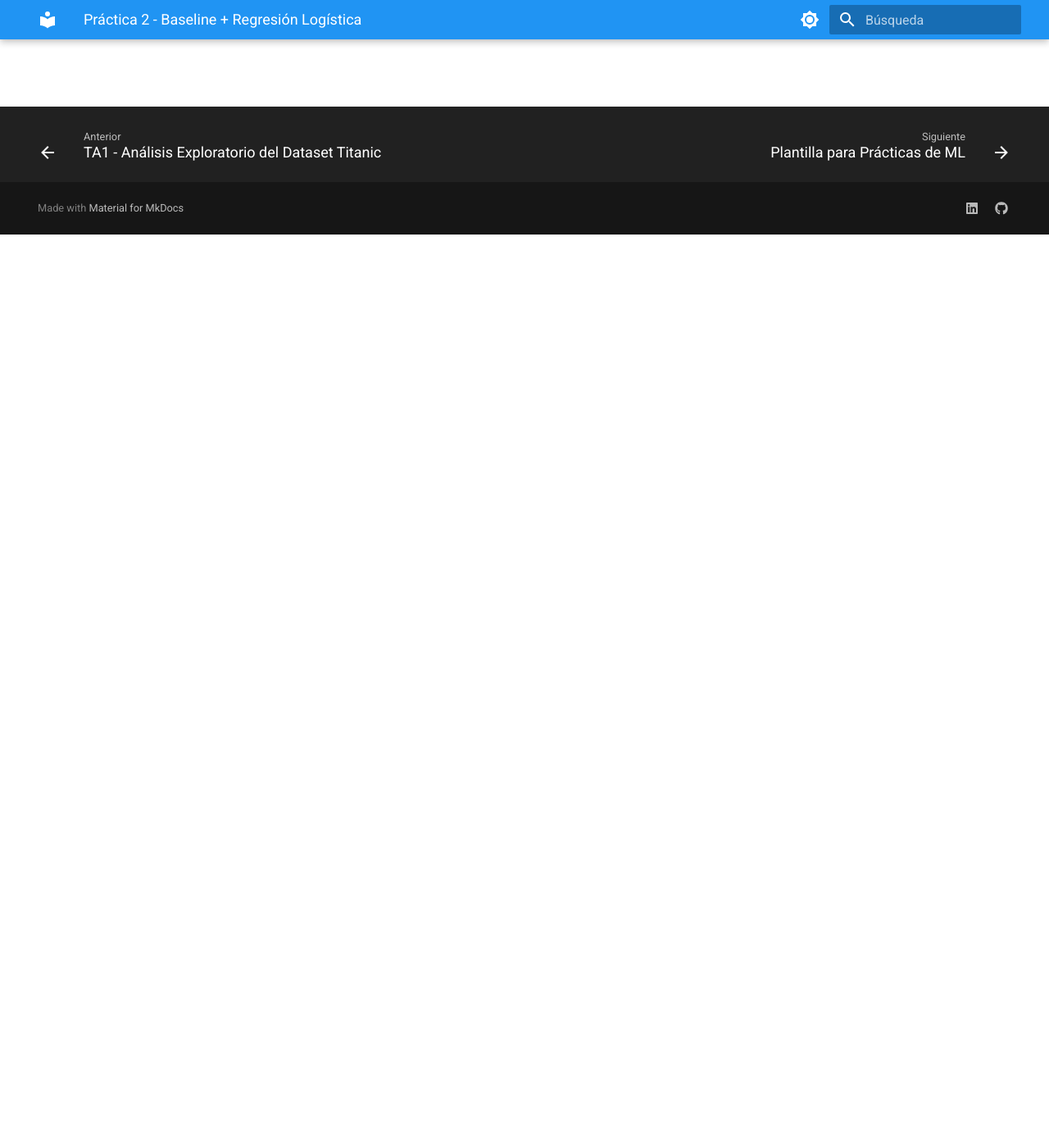
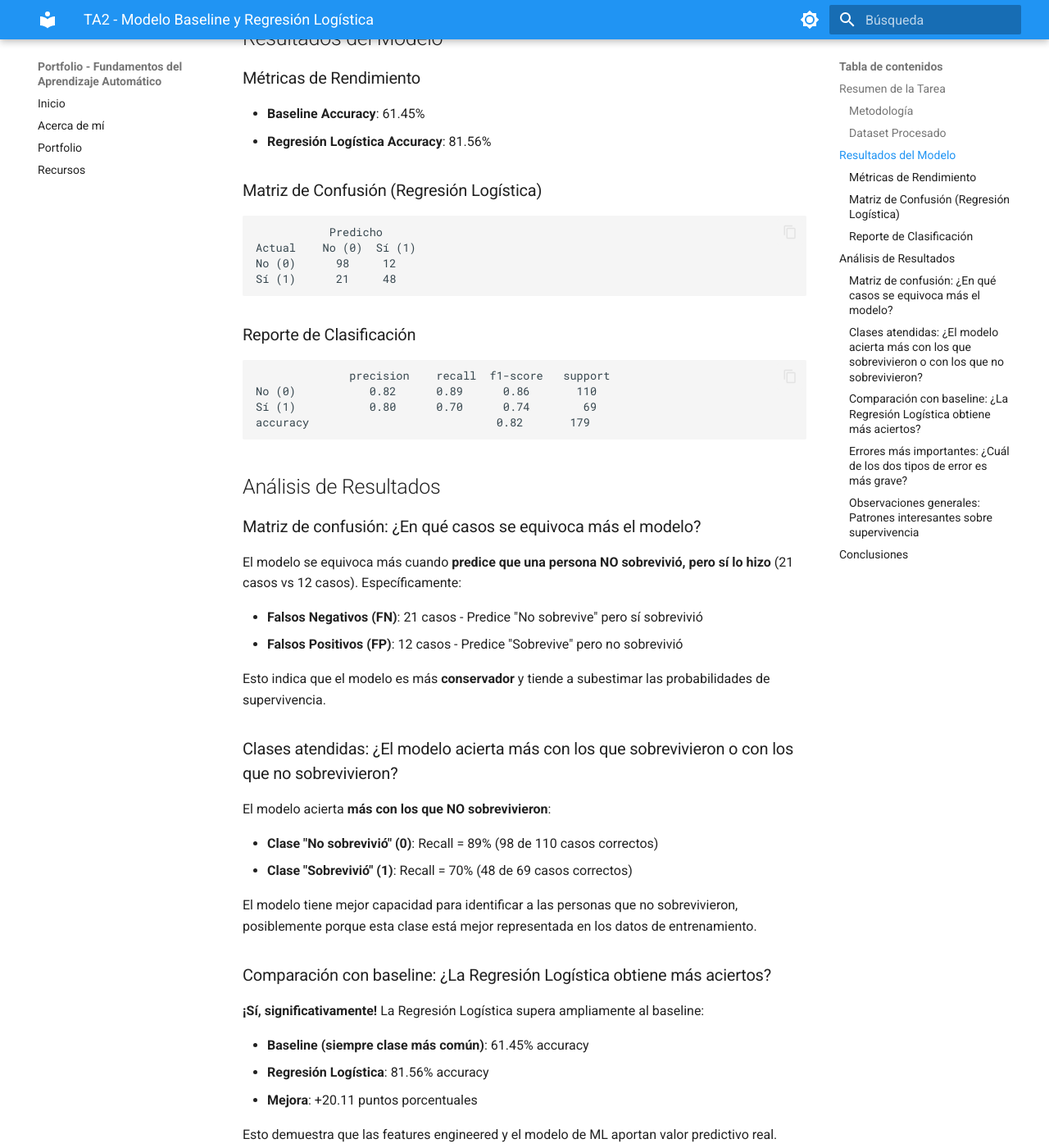
Before and after one commit to diesilveira/portfolio-ia, an MkDocs documentation site: the page built from docs/portfolio/02-baseline-logreg.md, in a window 1280 px wide and 1400 px high, scrolled down 1114 px. Shown: the whole window at 82% size. Built offline with MkDocs 1.6.1 and Material for MkDocs 9.7.7, drawn with Linux system fonts in a browser that asks for light colours; some of the changed text lies outside the part shown.

Commit message:
add TA2 - Modelo Baseline y Regresión Logística

````diff
--- a/docs/portfolio/02-baseline-logreg.md
+++ b/docs/portfolio/02-baseline-logreg.md
@@ -1,12 +1,114 @@
----
-title: "Práctica 2 - Baseline + Regresión Logística"
-date: 2025-01-01
----
+# TA2 - Modelo Baseline y Regresión Logística
 
-# 📈 Práctica 2 - Baseline + Regresión Logística
+## Resumen de la Tarea
 
-## Contexto
+El **TA2** consistió en implementar un modelo baseline y una regresión logística para predecir la supervivencia en el Titanic. El objetivo principal fue comparar el rendimiento de un modelo simple (baseline) con un modelo de machine learning más sofisticado, aplicando técnicas de feature engineering y preprocesamiento de datos.
 
-Continuando con el dataset del Titanic, esta práctica se enfoca en la construcción de modelos predictivos. Implementaremos un modelo baseline simple seguido de regresión logística, comparando su performance y analizando las mejoras obtenidas a través de feature engineering.
+### Metodología
 
-## Objetivos
+1. **Preprocesamiento de datos**:
+   - Imputación de valores faltantes en `Age`, `Fare` y `Embarked`
+   - Manejo estratégico de missing values según el tipo de variable
+
+2. **Feature Engineering**:
+   - Creación de `FamilySize` (SibSp + Parch + 1)
+   - Variable `IsAlone` para identificar pasajeros solitarios
+   - Extracción de títulos del nombre (`Title`)
+   - Agrupación de títulos raros bajo categoría "Rare"
+
+3. **Modelado**:
+   - **Baseline**: DummyClassifier que predice siempre la clase más común
+   - **Regresión Logística**: Modelo supervisado con regularización
+   - División train/test (80/20) con estratificación
+
+4. **Evaluación**:
+   - Métricas de accuracy, precision, recall y F1-score
+   - Matriz de confusión para análisis de errores
+
+### Dataset Procesado
+
+- **Features utilizadas**: `Pclass`, `Sex`, `Age`, `Fare`, `Embarked`, `FamilySize`, `IsAlone`, `Title`, `SibSp`, `Parch`
+- **Encoding**: Variables categóricas convertidas con `pd.get_dummies()`
+- **Tamaño final**: 891 registros con features procesadas
+
+## Resultados del Modelo
+
+### Métricas de Rendimiento
+
+- **Baseline Accuracy**: 61.45%
+- **Regresión Logística Accuracy**: 81.56%
+
+### Matriz de Confusión (Regresión Logística)
+```
+           Predicho
+Actual    No (0)  Sí (1)
+No (0)      98     12
+Sí (1)      21     48
+```
+
+### Reporte de Clasificación
+```
+              precision    recall  f1-score   support
+No (0)           0.82      0.89      0.86       110
+Sí (1)           0.80      0.70      0.74        69
+accuracy                            0.82       179
+```
+
+## Análisis de Resultados
+
+### Matriz de confusión: ¿En qué casos se equivoca más el modelo?
+
+El modelo se equivoca más cuando **predice que una persona NO sobrevivió, pero sí lo hizo** (21 casos vs 12 casos). Específicamente:
+
+- **Falsos Negativos (FN)**: 21 casos - Predice "No sobrevive" pero sí sobrevivió
+- **Falsos Positivos (FP)**: 12 casos - Predice "Sobrevive" pero no sobrevivió
+
+Esto indica que el modelo es más **conservador** y tiende a subestimar las probabilidades de supervivencia.
+
+### Clases atendidas: ¿El modelo acierta más con los que sobrevivieron o con los que no sobrevivieron?
+
+El modelo acierta **más con los que NO sobrevivieron**:
+
+- **Clase "No sobrevivió" (0)**: Recall = 89% (98 de 110 casos correctos)
+- **Clase "Sobrevivió" (1)**: Recall = 70% (48 de 69 casos correctos)
+
+El modelo tiene mejor capacidad para identificar a las personas que no sobrevivieron, posiblemente porque esta clase está mejor representada en los datos de entrenamiento.
+
+### Comparación con baseline: ¿La Regresión Logística obtiene más aciertos?
+
+**¡Sí, significativamente!** La Regresión Logística supera ampliamente al baseline:
+
+- **Baseline (siempre clase más común)**: 61.45% accuracy
+- **Regresión Logística**: 81.56% accuracy
+- **Mejora**: +20.11 puntos porcentuales
+
+Esto demuestra que las features engineered y el modelo de ML aportan valor predictivo real.
+
+### Errores más importantes: ¿Cuál de los dos tipos de error es más grave?
+
+Para el problema del Titanic, los **Falsos Negativos (FN) son más graves**:
+
+- **FN (21 casos)**: Predecir que alguien NO sobrevivirá cuando SÍ lo hará
+- **FP (12 casos)**: Predecir que alguien sobrevivirá cuando NO lo hará
+
+En un contexto de emergencia, es más crítico **no identificar a alguien que podría salvarse** (FN) que generar una falsa esperanza (FP). Los FN representan oportunidades perdidas de rescate.
+
+### Observaciones generales: Patrones interesantes sobre supervivencia
+
+1. **Desequilibrio de clases**: El modelo maneja mejor la clase mayoritaria (No sobrevivió)
+
+2. **Feature Engineering efectivo**: Las nuevas variables (`FamilySize`, `IsAlone`, `Title`) contribuyeron significativamente al rendimiento
+
+3. **Precision vs Recall trade-off**:
+   - Alta precision para "No sobrevivió" (82%)
+   - Menor recall para "Sobrevivió" (70%)
+
+4. **Patrón socioeconómico**: El modelo captura bien las diferencias de clase y género identificadas en el TA1
+
+## Conclusiones
+
+El TA2 demostró exitosamente que:
+
+1. **El feature engineering es muy importante**: Las nuevas variables mejoraron significativamente el rendimiento
+2. **La regresión logística supera al baseline**: +20% de accuracy
+3. **El modelo tiene sesgo conservador**: Tiende a predecir más muertes que supervivencias
````
Also changed, not shown: docs/portfolio/index.md (+6 -6 lines), docs/portfolio/.pages, 1 other file.
